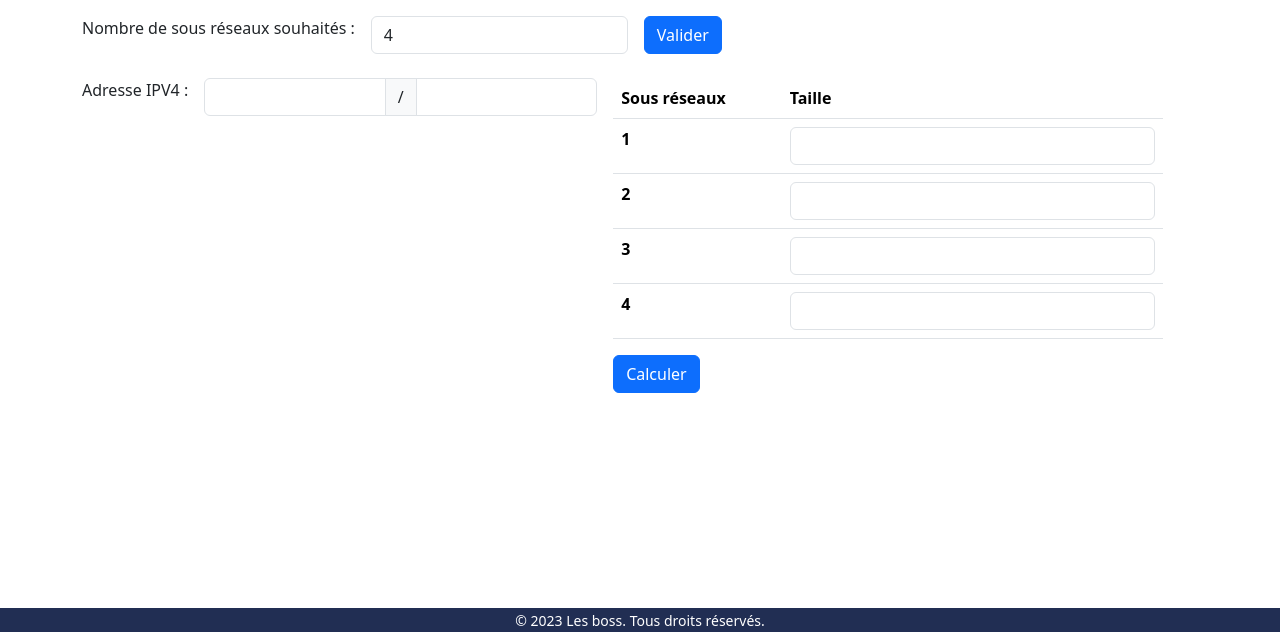
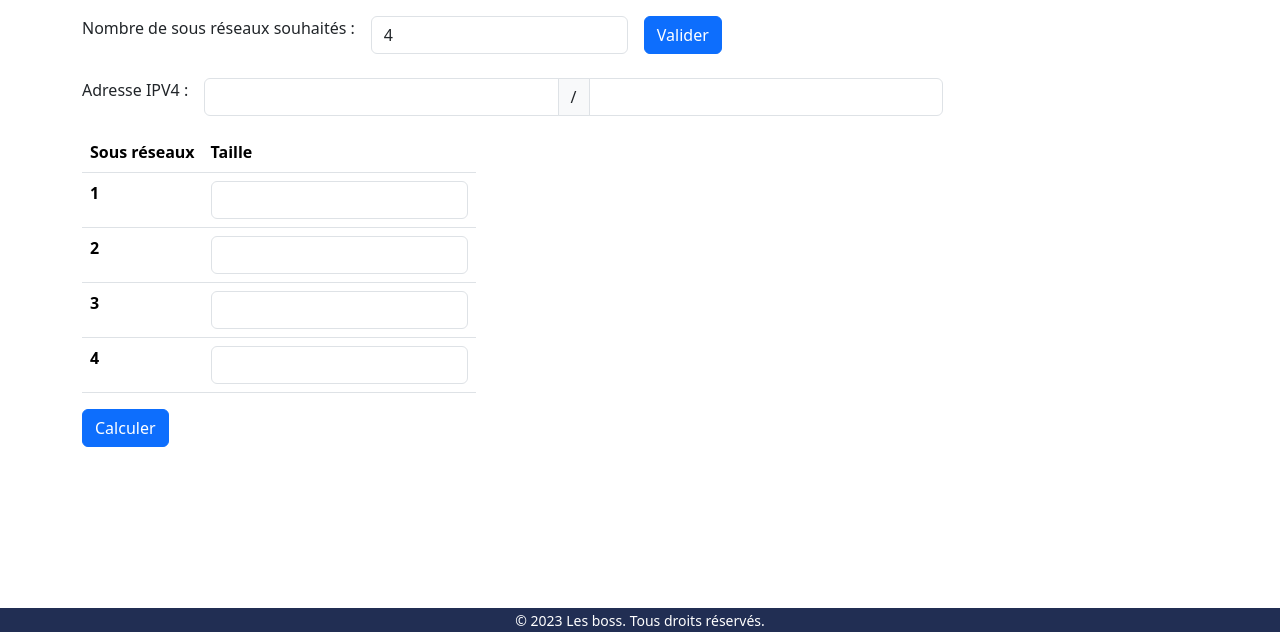
Before and after one commit to maxime-ichoung/SAE5.1, a PHP site: page /Module_IPV4.php in a window 1280 px wide. Shown: the part 168-800 px from the top of the page. Run offline with PHP 8.4, Linux system fonts and the light colour scheme.

Commit message:
Améliroration du style

```diff
--- a/src/Module_IPV4.php
+++ b/src/Module_IPV4.php
@@ -43,15 +43,14 @@
         <div class="col-md-auto">
             <label for="addr" class="form-label">Adresse IPV4 :</label>
         </div>
-        <div class="col-md-auto">
+        <div class="col-md-8">
             <div class="input-group">
                 <input type="text" class="form-control" id="addr" name="addr" required pattern="^((\d|[1-9]\d|1\d\d|2[0-4]\d|25[0-5])\.){3}(\d|[1-9]\d|1\d\d|2[0-4]\d|25[0-5])$" value="<?php echo $addr_aff ?>">
                 <span class="input-group-text">/</span>
                 <input type="number" class="form-control" id="mask" name="mask" min="1" max="32" value="<?php echo $mask_aff ?>" required>
             </div>
         </div>
-
-        <div class="col-md-6">
+        <div class="col-md-auto">
             <table class="table">
                 <thead>
                 <tr>
```
